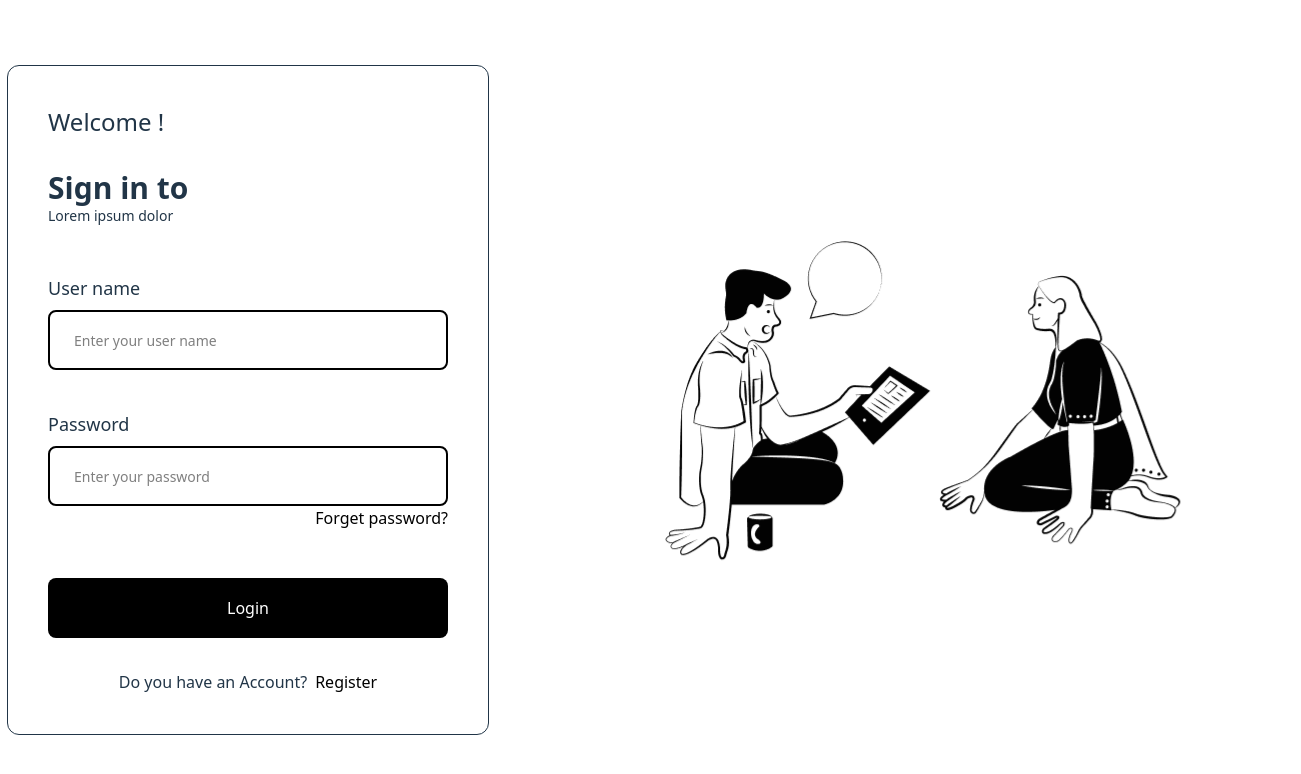
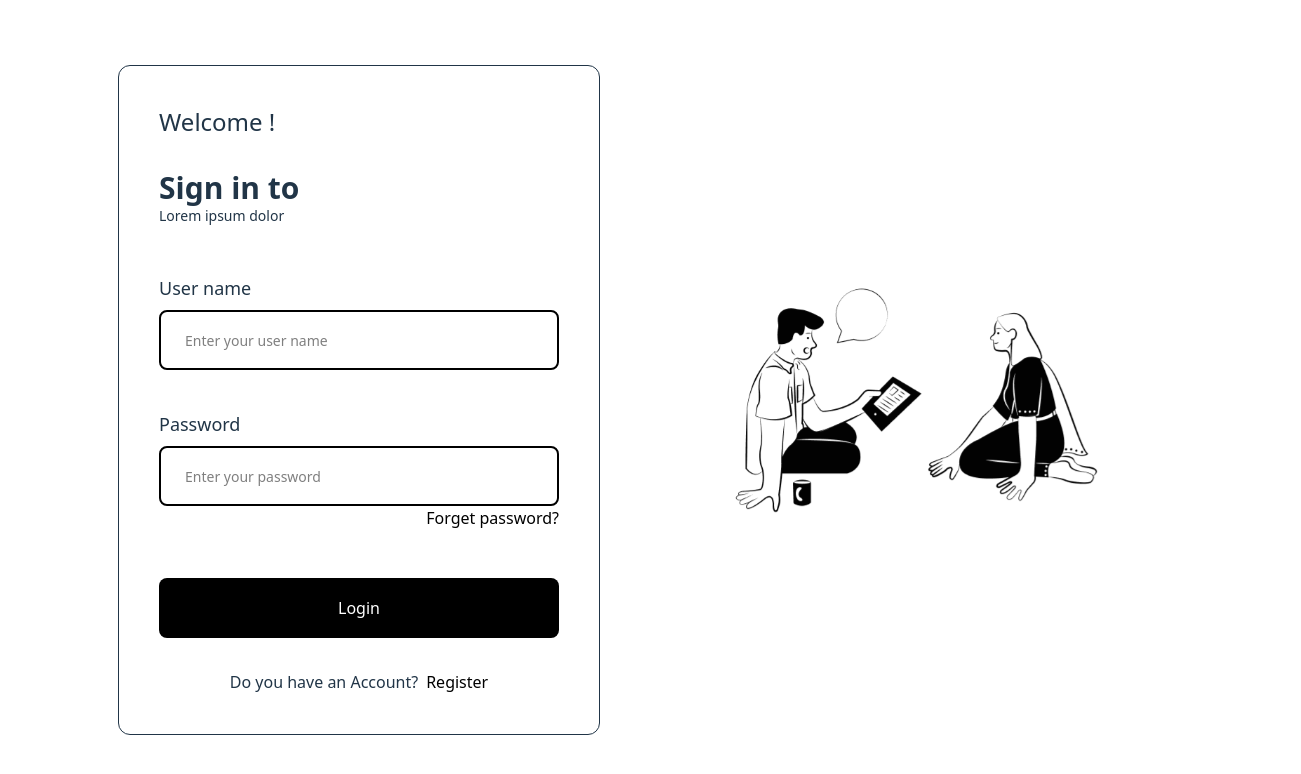
Before and after one commit to Trabalho-Tic/Tic-Site-de-vagas-de-emprego-, a React (Vite) app in the folder Frontend/TicFrontend/: page / in a window 1280 px wide. Shown: the top 774 px of the page, 1301 px wide, since content can reach past the window. Built offline with nearby package versions, Linux system fonts and the light colour scheme.

Commit message:
Deixando o login responsivo

```diff
--- a/Frontend/TicFrontend/src/Pages/Login.jsx
+++ b/Frontend/TicFrontend/src/Pages/Login.jsx
@@ -9,8 +9,8 @@ function Login() {
     const [password, setPassword] = useState("")
 
     return (
-        <section className="flex justify-center items-center gap-10">
-            <div className="flex flex-col w-auto md:w-auto h-auto border-1 rounded-xl justify-center p-5 md:p-10">
+        <section className="flex justify-center px-100 items-center gap-10">
+            <div className="flex flex-col w-auto lg:w-auto h-auto border-1 rounded-xl justify-center p-5 lg:p-10">
                 <div>
                     <h1 className="!text-2xl pb-8">Welcome !</h1>
                 </div>
@@ -39,11 +39,11 @@ function Login() {
                     </div>
                 </div>
                 <div className="pb-8">
-                    <button className="!bg-black border-2 px-6 rounded-lg text-white text-lg w-80 md:w-100 h-15 transition-all duration-500 hover:!bg-gray-600">Login</button>
+                    <button className="!bg-black border-2 px-6 rounded-lg text-white text-lg w-80 lg:w-100 h-15 transition-all duration-500 hover:!bg-gray-600">Login</button>
                 </div>
                 <p className="flex justify-center gap-2">Do you have an Account?<Link className="!text-black" to={"/Vagas"}>Register</Link></p>
             </div>
-            <img className="hidden md:flex" src={photoLogin} alt="PhotoLogin" />
+            <img className="hidden lg:flex" src={photoLogin} alt="PhotoLogin" />
         </section>
     )
 }
```
